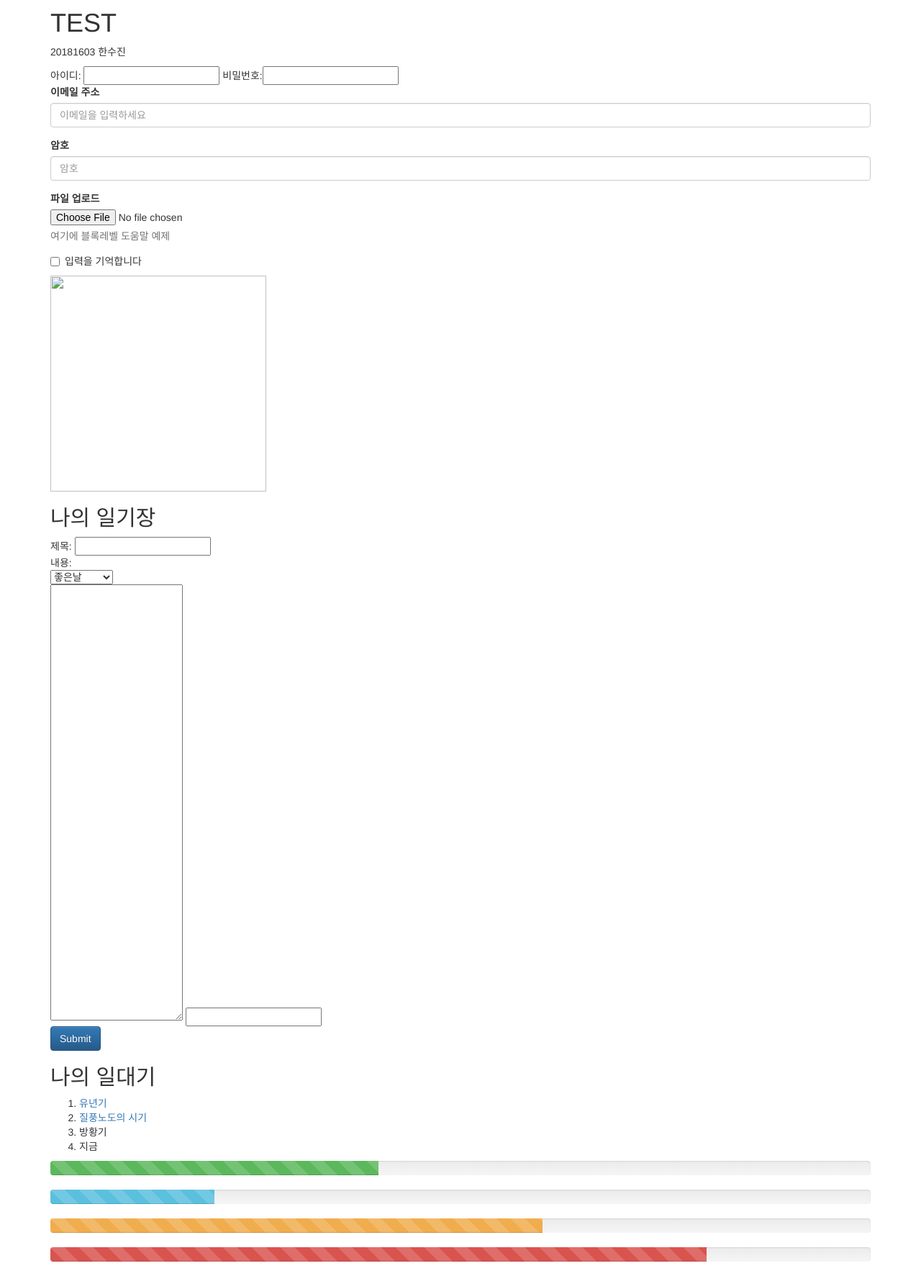
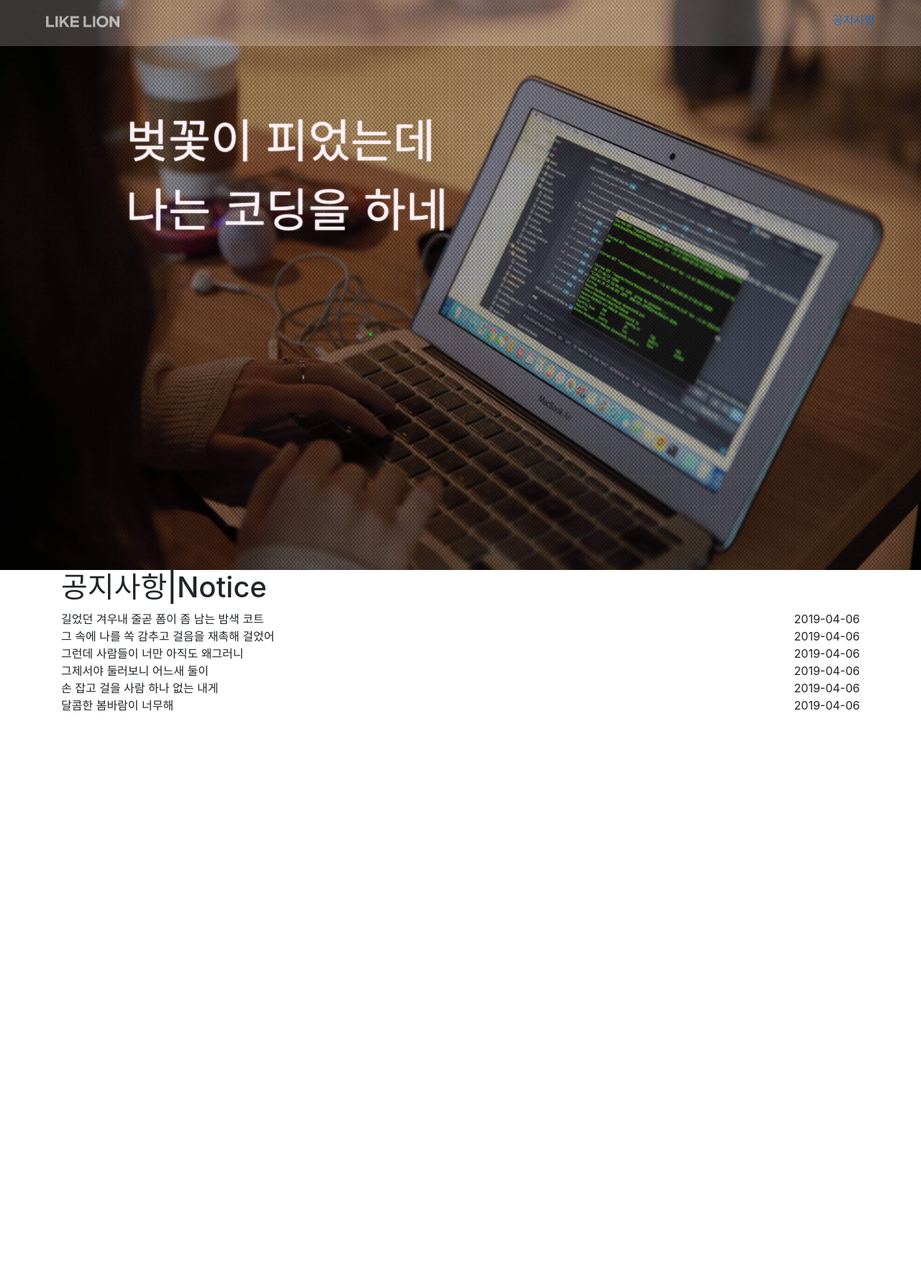
Before and after one commit to suk05112/suk05112.github.io, a plain HTML site: page index.html in a window 1280 px wide. Shown: the part 8-1781 px from the top of the page at 72% size. After the commit the page ends 1016 px from the top, so only its background shows below. Drawn offline with nearby package versions, Linux system fonts and the light colour scheme.

Commit message:
likelion

```diff
--- a/index.html
+++ b/index.html
@@ -1,109 +1,72 @@
 <!DOCTYPE html>
-<html lang="ko">
+<html lang="en">
 <head>
-        <script
-        src="http://code.jquery.com/jquery-3.3.1.js"
-        integrity="sha256-2Kok7MbOyxpgUVvAk/HJ2jigOSYS2auK4Pfzbm7uH60="
-        crossorigin="anonymous"></script>
-    <!-- 합쳐지고 최소화된 최신 CSS -->
-<link rel="stylesheet" href="https://maxcdn.bootstrapcdn.com/bootstrap/3.3.2/css/bootstrap.min.css">
-
-<!-- 부가적인 테마 -->
-<link rel="stylesheet" href="https://maxcdn.bootstrapcdn.com/bootstrap/3.3.2/css/bootstrap-theme.min.css">
-
-<!-- 합쳐지고 최소화된 최신 자바스크립트 -->
-<script src="https://maxcdn.bootstrapcdn.com/bootstrap/3.3.2/js/bootstrap.min.js"></script>
+  <style>
+    .day{
+      float : right;
+    }
+    </style>
   <meta charset="UTF-8">
   <meta name="viewport" content="width=device-width, initial-scale=1.0">
   <meta http-equiv="X-UA-Compatible" content="ie=edge">
   <title>Document</title>
+  <link rel="stylesheet" href="main.css">
+  <link rel="stylesheet" href="https://stackpath.bootstrapcdn.com/bootstrap/4.3.1/css/bootstrap.min.css" integrity="sha384-ggOyR0iXCbMQv3Xipma34MD+dH/1fQ784/j6cY/iJTQUOhcWr7x9JvoRxT2MZw1T" crossorigin="anonymous">
+  <script src="https://code.jquery.com/jquery-3.3.1.slim.min.js" integrity="sha384-q8i/X+965DzO0rT7abK41JStQIAqVgRVzpbzo5smXKp4YfRvH+8abtTE1Pi6jizo" crossorigin="anonymous"></script>
+  <script src="https://cdnjs.cloudflare.com/ajax/libs/popper.js/1.14.7/umd/popper.min.js" integrity="sha384-UO2eT0CpHqdSJQ6hJty5KVphtPhzWj9WO1clHTMGa3JDZwrnQq4sF86dIHNDz0W1" crossorigin="anonymous"></script>
+  <script src="https://stackpath.bootstrapcdn.com/bootstrap/4.3.1/js/bootstrap.min.js" integrity="sha384-JjSmVgyd0p3pXB1rRibZUAYoIIy6OrQ6VrjIEaFf/nJGzIxFDsf4x0xIM+B07jRM" crossorigin="anonymous"></script>
 </head>
 <body>
+  <nav class="nav py-3 px-5 fixed-top " style="opacity:0.7;">
+
+    <a class="nav-link active" href="#"><img src="./likelion.png" style="height: 1rem;"  alt="logo"></a>
+
+    <a class="nav-link ml-auto " href="#a">공지사항</a>
+
+  </nav>
+  <div class="bg-img">
     <div class="container">
-    <H1>TEST</H1>
-    <P>20181603 한수진</P>
+        <span class="flower-color flower">벚꽃이 피었는데 </span> <br>
 
+        <span class="flower-color flower"> 나는 코딩을 하네</span>
+    </div>
+  </div>
+  <div class="container" id="a">
+      <h1>공지사항|Notice</h1>
+      <ul class="list-unstyled">
+        <li>
+            길었던 겨우내 줄곧 폼이 좀 남는 밤색 코트
+            <span style="text-align:right !important;"> <span class="day">2019-04-06</span>
+        </li>
+        <li class="">
+            <span class="d-inline-block" >그 속에 나를 쏙 감추고 걸음을 재촉해 걸었어 </span>
+             <span class="day">2019-04-06</span></li>
+        <li class="">
+            <span class="d-inline-block" > 그런데 사람들이 너만 아직도 왜그러니</span>
+             <span class="day">2019-04-06</span></li>
+        <li class="">
+            <span class="d-inline-block" >그제서야 둘러보니 어느새 둘이</span>
+             <span class="day">2019-04-06</span></li>
+        <li class="">
+            <span class="d-inline-block" >손 잡고 걸을 사람 하나 없는 내게 </span>
+            <span class="day">2019-04-06</span></li>
+        <li class=""><span class="d-inline-block" >달콤한 봄바람이 너무해 </span>
+         <span class="day">2019-04-06</span></li>
 
-        <form action="전송받을 대상">
-            아이디: <input type="text" name="id" >
-            비밀번호:<input type="password" name="pw">
+      </ul>
+      <!-- <ul class="list-group list-group-flush">
+          <li class="list-group-item ">
 
+              길었던 겨우내 줄곧 폼이 좀 남는 밤색 코트
+              <span style="text-align: right;"> 2019-04-06</span>
+          </li>
+          <li class="list-group-item">Dapibus ac facilisis in</li>
+          <li class="list-group-item">Morbi leo risus</li>
+          <li class="list-group-item">Porta ac consectetur ac</li>
+          <li class="list-group-item">Vestibulum at eros</li>
+        </ul> -->
 
-        </form>
-        <form>
-            <div class="form-group">
-              <label for="exampleInputEmail1">이메일 주소</label>
-              <input type="email" class="form-control" id="exampleInputEmail1" placeholder="이메일을 입력하세요">
-            </div>
-            <div class="form-group">
-              <label for="exampleInputPassword1">암호</label>
-              <input type="password" class="form-control" id="exampleInputPassword1" placeholder="암호">
-            </div>
-            <div class="form-group">
-              <label for="exampleInputFile">파일 업로드</label>
-              <input type="file" id="exampleInputFile">
-              <p class="help-block">여기에 블록레벨 도움말 예제</p>
-            </div>
-            <div class="checkbox">
-              <label>
-                <input type="checkbox"> 입력을 기억합니다
-              </label>
   </div>
 
-          </form>
-        <img src="snowman.jpg" height="300" width="300" >
-
-        <form action="전송받을 대상">
-            <h2>나의 일기장</h2>
-
-            제목: <input type="text" name="diarytitle"><br>
-            내용: <br>
-
-            <Select>
-                <option value="goodday">좋은날</option>
-                <option value="sadday">슬픈날</option>
-                <option value="soso">그저그런날</option>
-            </Select>
-
-            <br>
-            <textarea rows="30" cols="20"></textarea>
-            <input type="text">
-
-            <br>
-
-            <input type="submit" class="btn btn-primary">
-
-        </form>
-        <h2>나의 일대기</h2>
-        <ol>
-            <li><a href="1.html">유년기</a></li>
-            <li><a href="2.html">질풍노도의 시기</a></li>
-            <li>방황기</li>
-            <li>지금</li>
-        </ol>
-    </form>
-
-</form>
-<div class="progress">
-    <div class="progress-bar progress-bar-success progress-bar-striped" role="progressbar" aria-valuenow="40" aria-valuemin="0" aria-valuemax="100" style="width: 40%">
-      <span class="sr-only">40% Complete (success)</span>
-    </div>
-  </div>
-  <div class="progress">
-    <div class="progress-bar progress-bar-info progress-bar-striped" role="progressbar" aria-valuenow="20" aria-valuemin="0" aria-valuemax="100" style="width: 20%">
-      <span class="sr-only">20% Complete</span>
-    </div>
-  </div>
-  <div class="progress">
-    <div class="progress-bar progress-bar-warning progress-bar-striped" role="progressbar" aria-valuenow="60" aria-valuemin="0" aria-valuemax="100" style="width: 60%">
-      <span class="sr-only">60% Complete (warning)</span>
-    </div>
-  </div>
-  <div class="progress">
-    <div class="progress-bar progress-bar-danger progress-bar-striped" role="progressbar" aria-valuenow="80" aria-valuemin="0" aria-valuemax="100" style="width: 80%">
-      <span class="sr-only">80% Complete (danger)</span>
-    </div>
-  </div>
-</div>
 </body>
 </html>
--- /dev/null
+++ b/main.css
@@ -0,0 +1,41 @@
+
+@import url(//fonts.googleapis.com/earlyaccess/nanumpenscript.css);
+
+a {
+   text-decoration: none;
+}
+a:hover {
+   text-decoration: none;
+}
+nav {
+   background-color: rgba(255, 240, 245, 0.3);
+}
+.navbar-brand {
+   padding-top: 0px;
+}
+.bg-img {
+   background-image: url("bg-img.jpg");
+   height: 100vh;
+   background-size: cover;
+   padding: 20vh;
+}
+.flower-color {
+   color: #FFF0F5 !important;
+}
+.flower {
+   text-shadow: 0px 0px 2px white;
+   font-size: 4rem;
+   font-family: 'Nanum Pen Script', cursive;
+}
+.noti {
+   font-size: smaller;
+}
+.list-group-item {
+   color: black;
+}
+.list-group-item:hover {
+   font-weight: bolder;
+}
+footer {
+   background-color: rgba(255, 240, 245, 0.7);
+}
```
Also changed, not shown: bg-img.jpg (added), likelion.png (added). Lines whose indentation alone changed are shown as unchanged.
